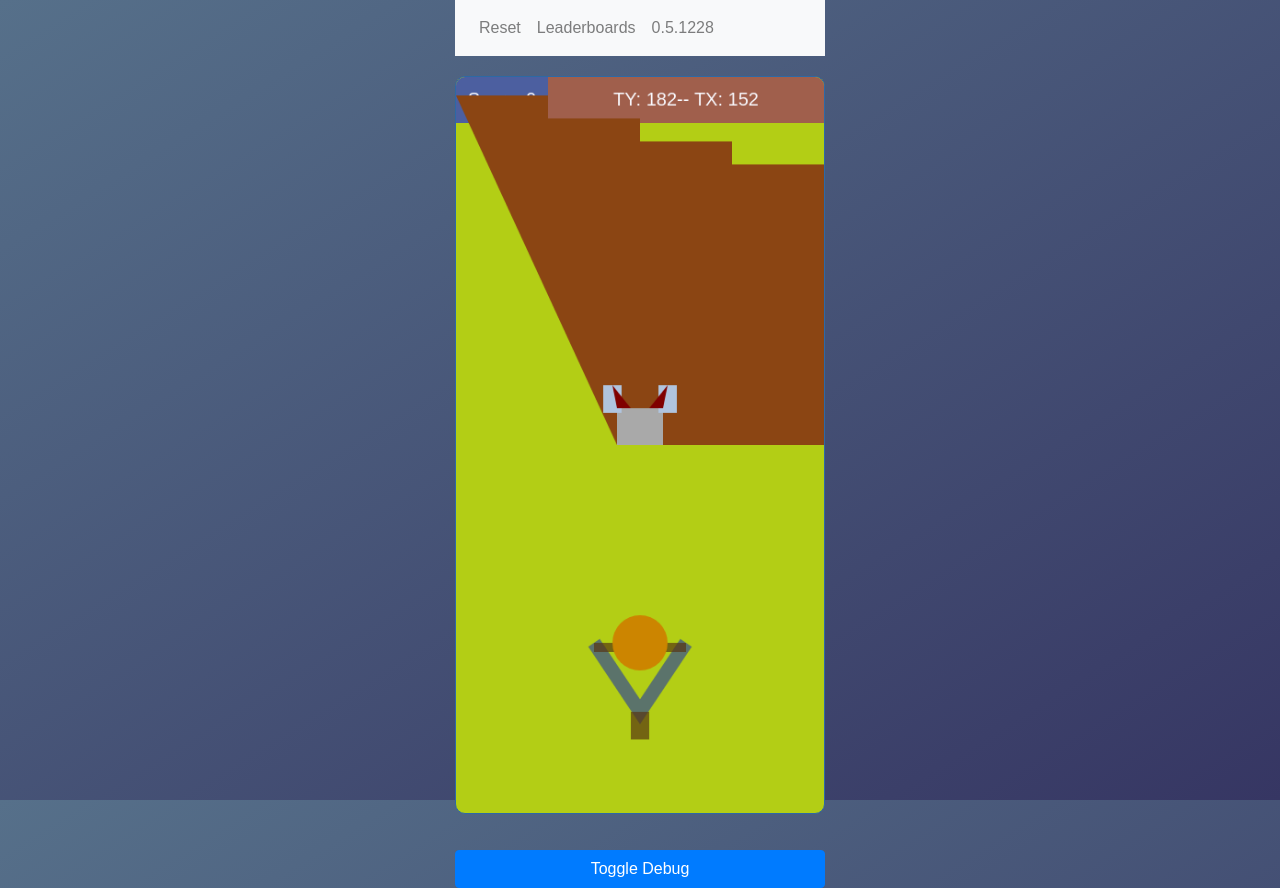
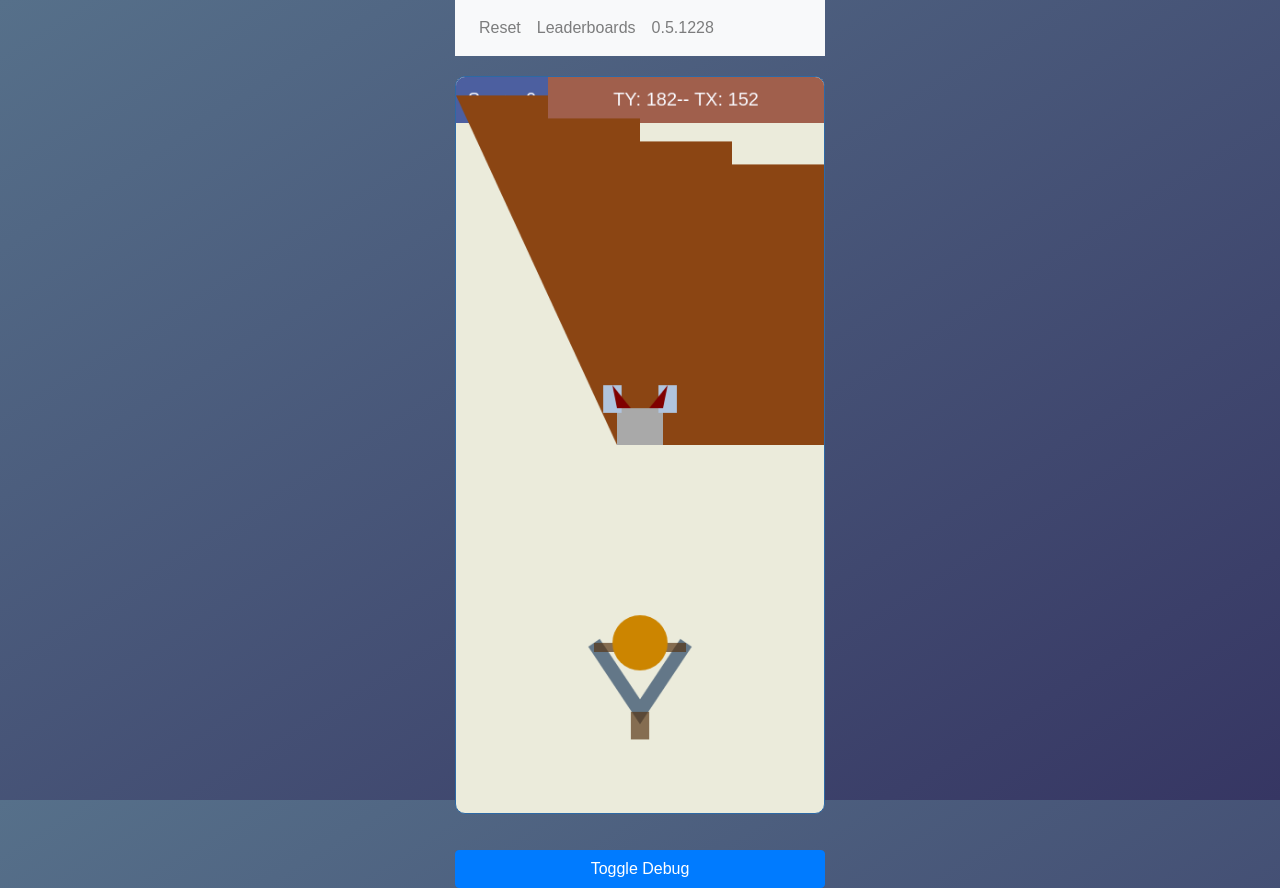
Before and after one commit to beckerist/beckerist.github.io, a PHP site: page / in a window 1280 px wide. Run offline with PHP 8.4, Linux system fonts and the light colour scheme; some libraries are stand-ins or nearby versions.

Commit message:
background

```diff
--- a/assets/style.css
+++ b/assets/style.css
@@ -10,7 +10,7 @@ body {
 
 canvas {
     border: 1px solid #2d69a5;
-    background: #b3ce15;
+    background: #ebebdb;
     border-radius: 10px; /* Rounded corners */
     display: block; /* Block display */
     margin: 20px auto; /* Space above and centered horizontally */
```
